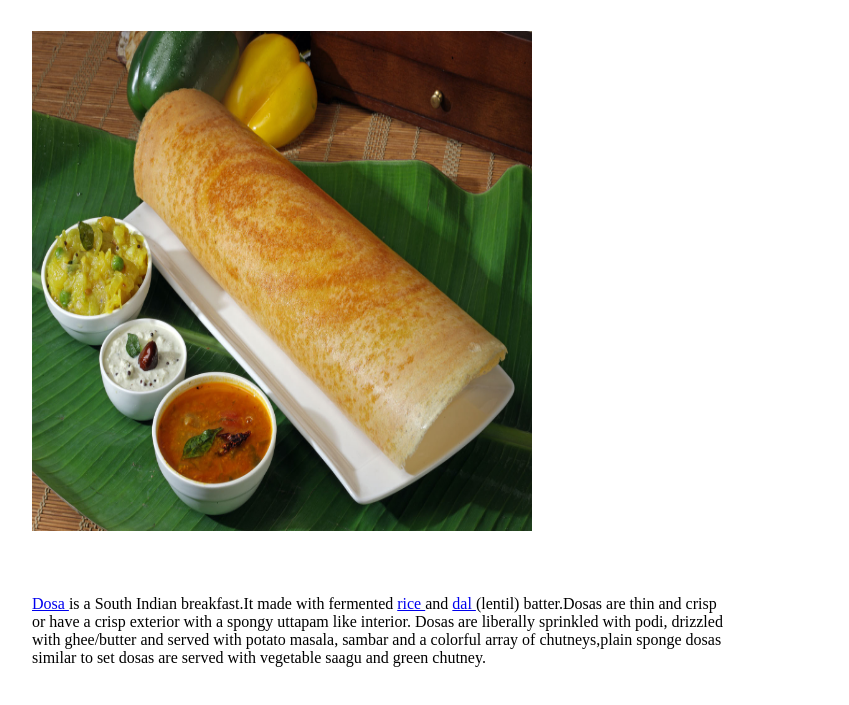
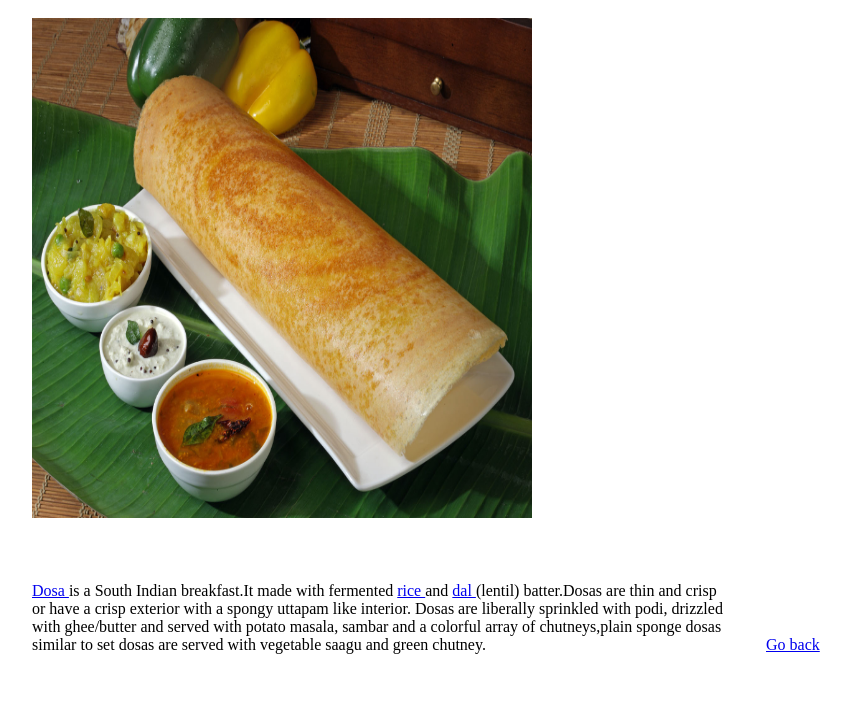
Before and after one commit to jyothigangula12/Brainnest, a plain HTML site: page main-project/pages/food/dosa.html in a window 1280 px wide. Shown: the part 79-784 px from the top of the page, without its empty margins (6-855 px from the left). Drawn offline with Linux system fonts and the light colour scheme.

Commit message:
last commit

```diff
--- a/main-project/pages/food/dosa.html
+++ b/main-project/pages/food/dosa.html
@@ -6,6 +6,7 @@
     <title>Dosa</title>
   </head>
   <body>
+    <section>
       <h1 style="margin-left: 30px">Dosa Breakfast</h1>
 
       <span style="float: left; margin: 30px">
@@ -33,5 +34,7 @@
         colorful array of chutneys,plain sponge dosas similar to set dosas are
         served with vegetable saagu and green chutney.
       </span>
+      <a href="../first-page.html">Go back</a>
+    </section>
   </body>
 </html>
```
Also changed, not shown: main-project/index.html (+2 -0 lines), main-project/pages/first-page.html (+1 -0 lines), main-project/pages/food/chaat.html (+3 -0 lines), main-project/pages/food/rasmalai.html (+3 -0 lines), main-project/pages/hobbies/badminton.html (+1 -0 lines), main-project/pages/hobbies/movies.html (+1 -0 lines), main-project/pages/hobbies/music.html (+1 -0 lines). Lines whose indentation alone changed are shown as unchanged.
